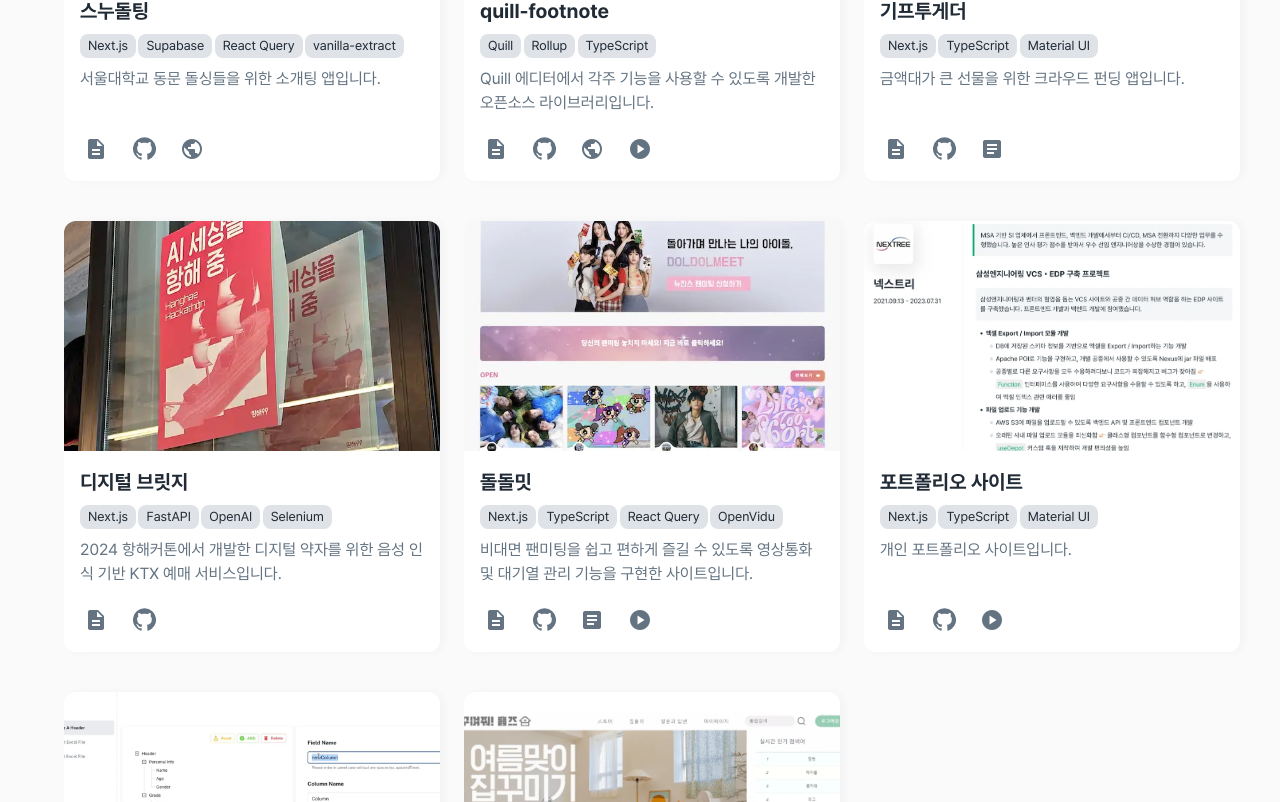
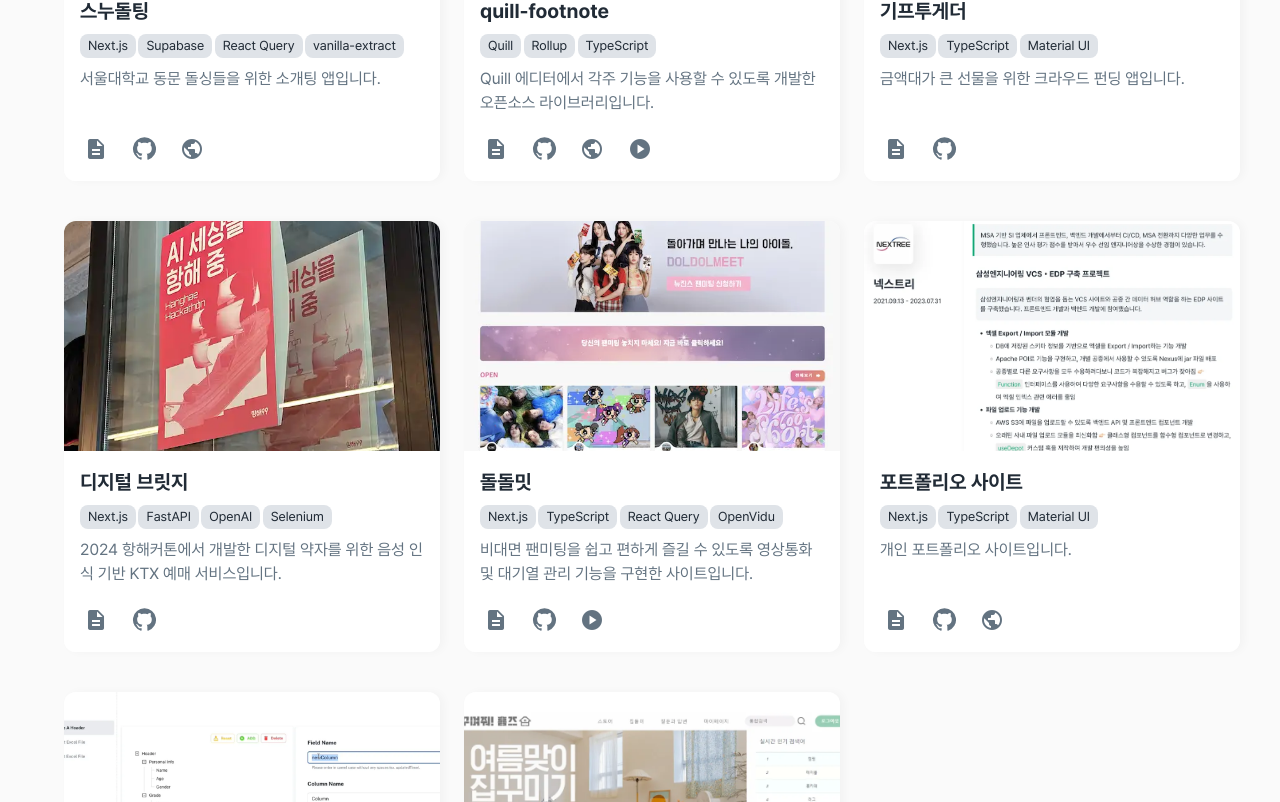
Before and after one commit to YoungeuiHong/portfolio, a Next.js app: page / in a window 1280 px wide. Shown: the part 6418-7220 px from the top of the page. Built offline with nearby package versions, Linux system fonts and the light colour scheme.

Commit message:
feat: 프로젝트 상세 설명 수정

```diff
--- a/src/data/project.ts
+++ b/src/data/project.ts
@@ -60,7 +60,7 @@ export const PROJECTS: Project[] = [
       },
       {
         icon: "public",
-        tooltip: "데모 사이트",
+        tooltip: "사이트",
         href: "https://www.snu-dolting-demo.store",
       },
     ],
@@ -166,13 +166,8 @@ export const PROJECTS: Project[] = [
         tooltip: "GitHub",
         href: "https://github.com/coding-jjun/Giftogether_frontend",
       },
-      {
-        icon: "article",
-        tooltip: "관련 포스팅",
-        href: "https://velog.io/@youngeui_hong/series/Wish-Funding",
-      },
     ],
-    detailTitle: "기프투게더 (진행 중)",
+    detailTitle: "기프투게더",
     mdFilePath: "/assets/markdown/giftogether.md",
   },
   {
@@ -255,7 +250,7 @@ export const PROJECTS: Project[] = [
         value: "/assets/icon/spring.webp",
       },
       {
-        name: "MySql",
+        name: "MySQL",
         value: "/assets/icon/mysql.webp",
       },
       {
@@ -276,11 +271,6 @@ export const PROJECTS: Project[] = [
         icon: "github",
         tooltip: "GitHub",
         href: "https://github.com/YoungeuiHong/doldolmeet_frontend",
-      },
-      {
-        icon: "article",
-        tooltip: "관련 포스팅",
-        href: "https://velog.io/@youngeui_hong/series/%EB%8F%8C%EC%95%84%EA%B0%80%EB%A9%B0-%EB%A7%8C%EB%82%98%EB%8A%94-%EB%82%98%EC%9D%98-%EC%95%84%EC%9D%B4%EB%8F%8C-%EB%8F%8C%EB%8F%8C%EB%B0%8B",
       },
       {
         icon: "play_circle",
@@ -324,8 +314,8 @@ export const PROJECTS: Project[] = [
         href: "https://github.com/YoungeuiHong/portfolio",
       },
       {
-        icon: "play_circle",
-        tooltip: "데모",
+        icon: "public",
+        tooltip: "사이트",
         href: "https://www.about-youngeui.com",
       },
     ],
@@ -367,7 +357,7 @@ export const PROJECTS: Project[] = [
       },
       {
         icon: "play_circle",
-        tooltip: "데모",
+        tooltip: "GitBook",
         href: "https://youngeuihong.gitbook.io/excel-export-import-util/",
       },
     ],
@@ -430,11 +420,6 @@ export const PROJECTS: Project[] = [
         href: "/project/4",
         internal: true,
       },
-      {
-        icon: "play_circle",
-        tooltip: "발표자료",
-        href: "https://docs.google.com/presentation/d/1TnhlqGHAnw-OLZ4SMqtiggpxOwHqOIvG/edit?usp=drive_link&ouid=117851784509831081552&rtpof=true&sd=true",
-      },
     ],
     detailTitle: "꾸며줘! 홈즈",
     mdFilePath: "/assets/markdown/homes.md",
```
Also changed, not shown: public/assets/markdown/digital-bridge.md (+5 -5 lines), public/assets/markdown/doldolmeet.md (+5 -0 lines), public/assets/markdown/homes.md (+3 -0 lines), public/assets/markdown/portfolio.md (+4 -0 lines), public/assets/markdown/snu-dolting.md (+12 -8 lines).
